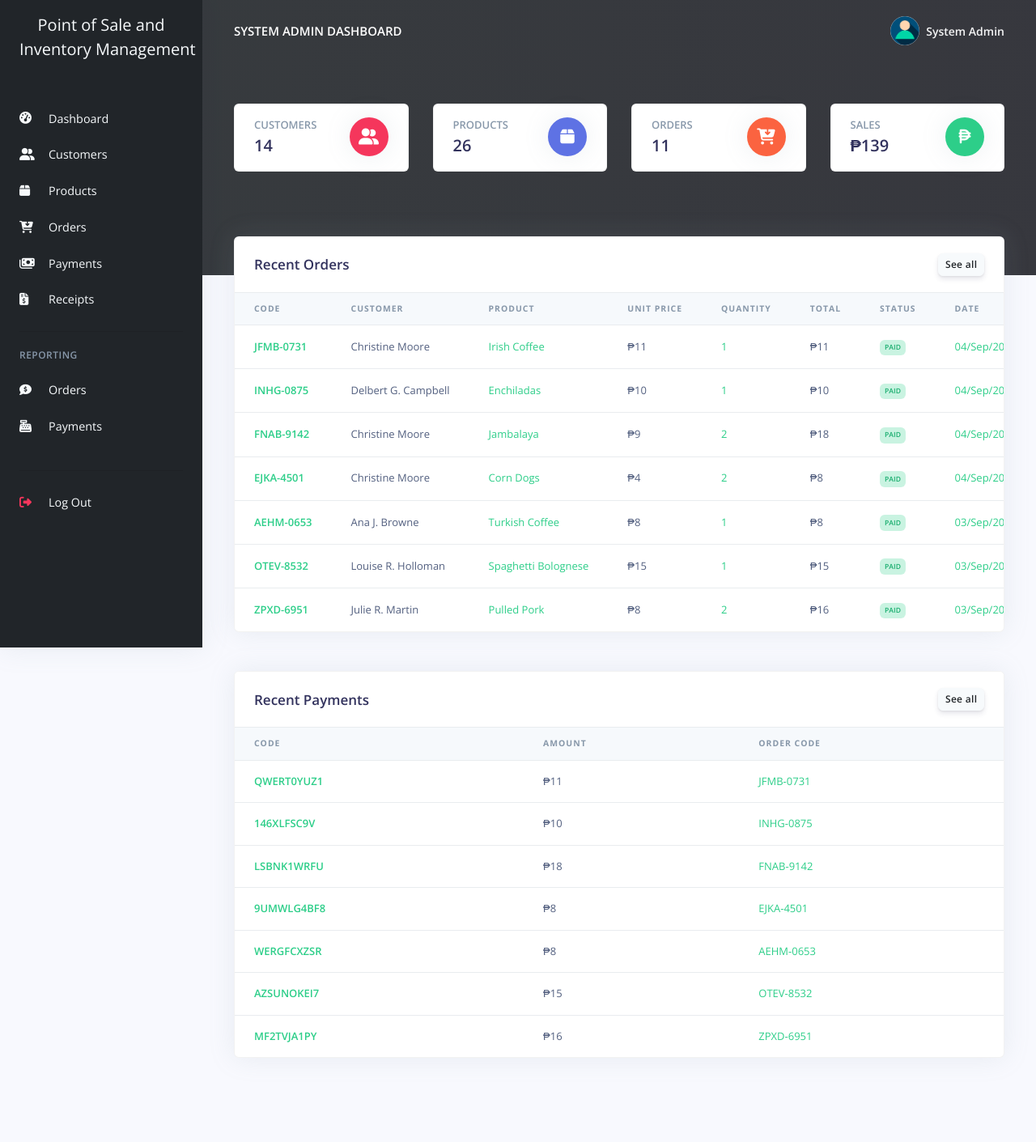
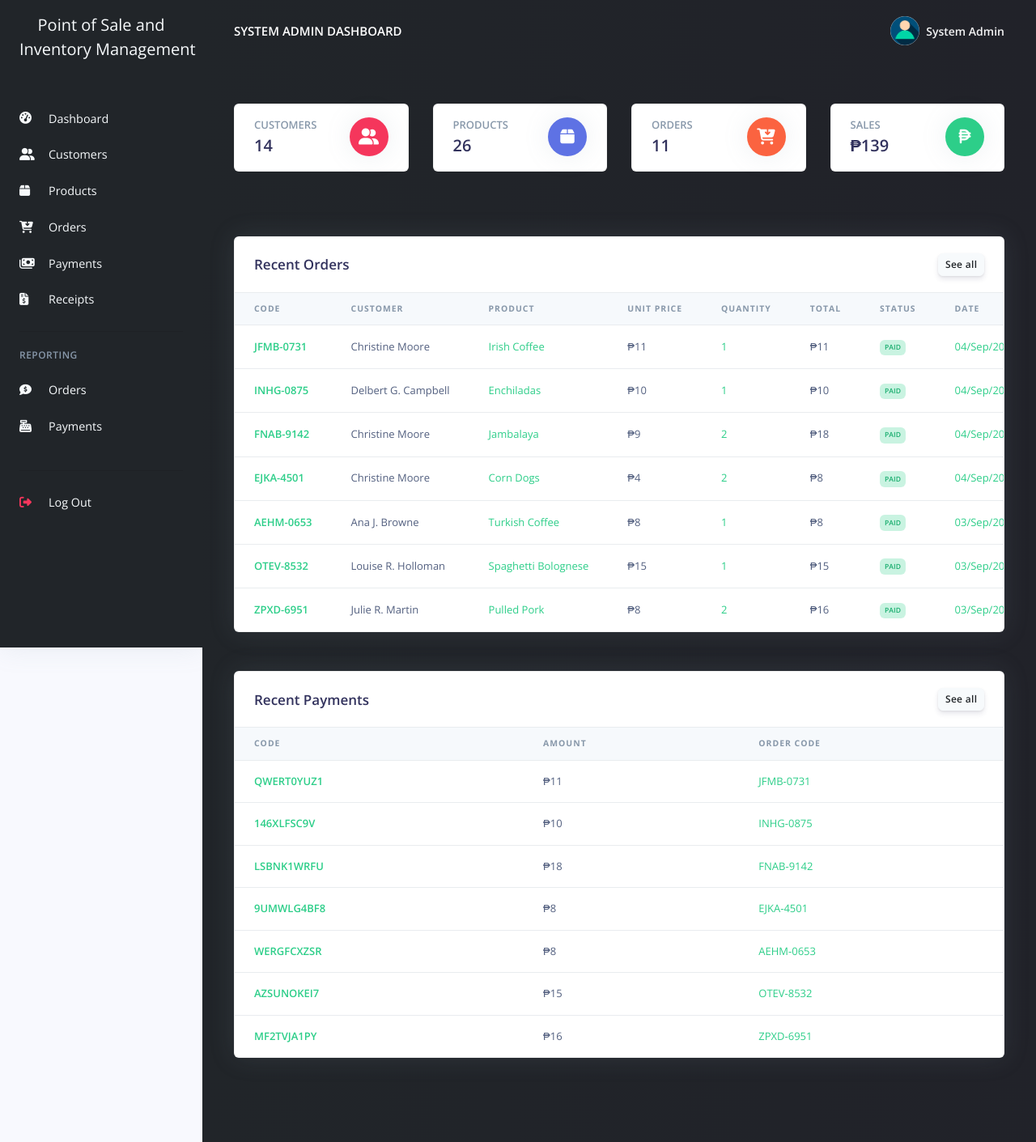
Before and after one commit to echjiy/project-oop-possystem, a PHP site: page /pos/admin/dashboard.php in a window 1280 px wide. Shown: the whole page at 81% size. Run offline with PHP 8.4, Linux system fonts and the light colour scheme; a user stored in the database is signed in; data comes from the database, SQL or seed files in the repository; some libraries are stand-ins or nearby versions.

Commit message:
updating admin dashboard background color

```diff
--- a/pos/admin/dashboard.php
+++ b/pos/admin/dashboard.php
@@ -20,8 +20,8 @@ require_once('partials/_analytics.php');
     require_once('partials/_topnav.php');
     ?>
     <!-- Header -->
-    <div style="background-size: cover;" class="header  pb-8 pt-5 pt-md-8">
-      <span class="mask bg-gradient-dark opacity-8"></span>
+    <div style="background-size: cover;" class="header  pb-8 pt-5 pt-md-8 bg-gradient-dark">
+      <span class="bg-gradient-dark opacity-8"></span>
       <div class="container-fluid">
         <div class="header-body">
           <!-- Card stats -->
@@ -100,7 +100,7 @@ require_once('partials/_analytics.php');
       </div>
     </div>
     <!-- Page content -->
-    <div class="container-fluid mt--7">
+    <div class="container-fluid bg-gradient-dark mt--7">
       <div class="row mt-5">
         <div class="col-xl-12 mb-5 mb-xl-0">
           <div class="card shadow">
```
